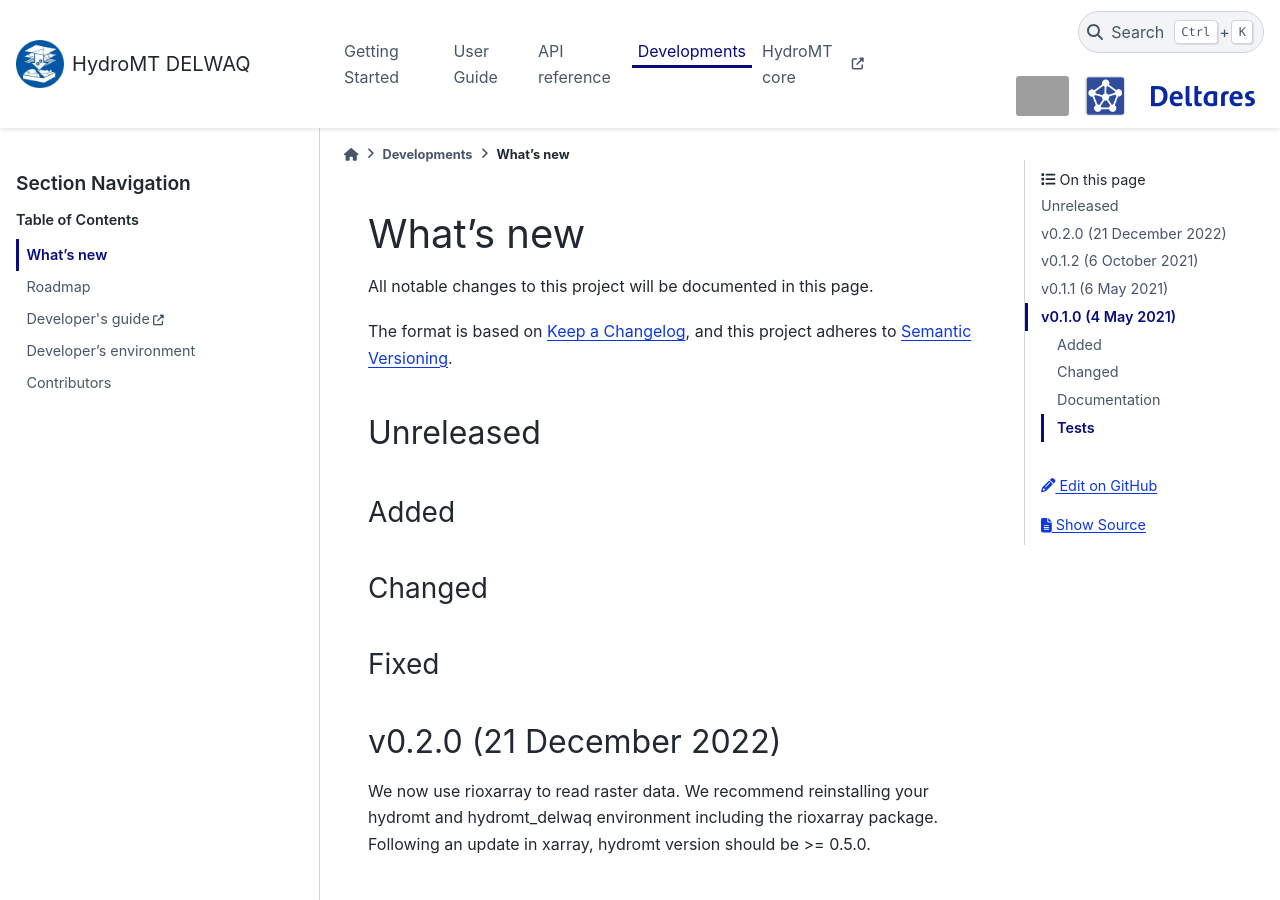
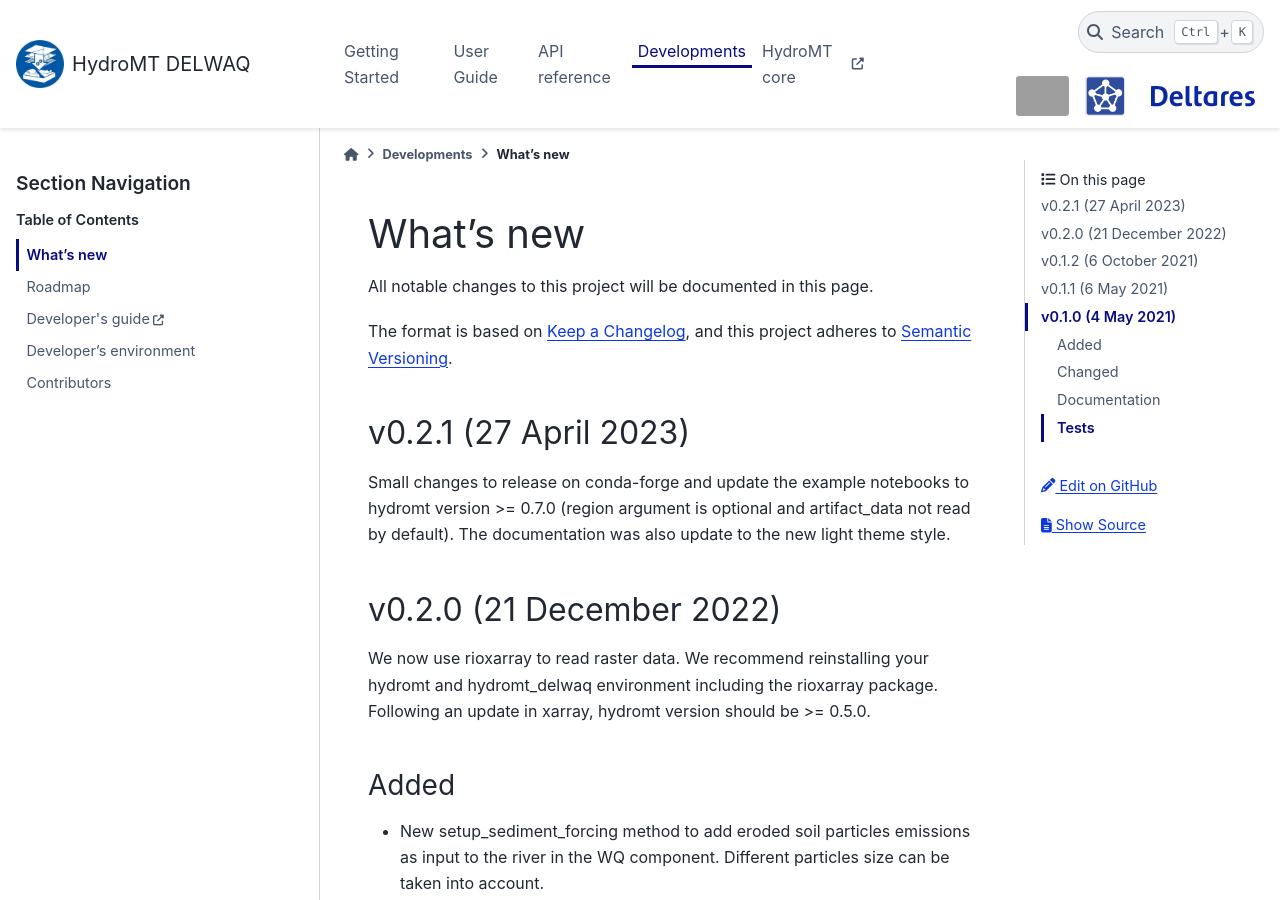
Before and after one commit to Deltares/hydromt_delwaq, a Sphinx documentation site: the page built from docs/changelog.rst, in a window 1280 px wide and 900 px high. Built offline with Sphinx 7.4.7 and the PyData theme 0.15.4, drawn with Linux system fonts in a browser that asks for light colours; pages that are not in the unit, such as notebooks, are missing from menus; grey boxes are pictures that could not be loaded.

Commit message:
update version

```diff
--- a/docs/changelog.rst
+++ b/docs/changelog.rst
@@ -6,17 +6,10 @@ All notable changes to this project will be documented in this page.
 The format is based on `Keep a Changelog`_, and this project adheres to
 `Semantic Versioning`_.
 
-Unreleased
-==========
-
-Added
------
-
-Changed
--------
-
-Fixed
------
+v0.2.1 (27 April 2023)
+======================
+Small changes to release on conda-forge and update the example notebooks to hydromt version >= 0.7.0 (region argument is optional and artifact_data not read by default).
+The documentation was also update to the new light theme style.
 
 v0.2.0 (21 December 2022)
 =========================
```
Also changed, not shown: hydromt_delwaq/__init__.py (+5 -7 lines).
